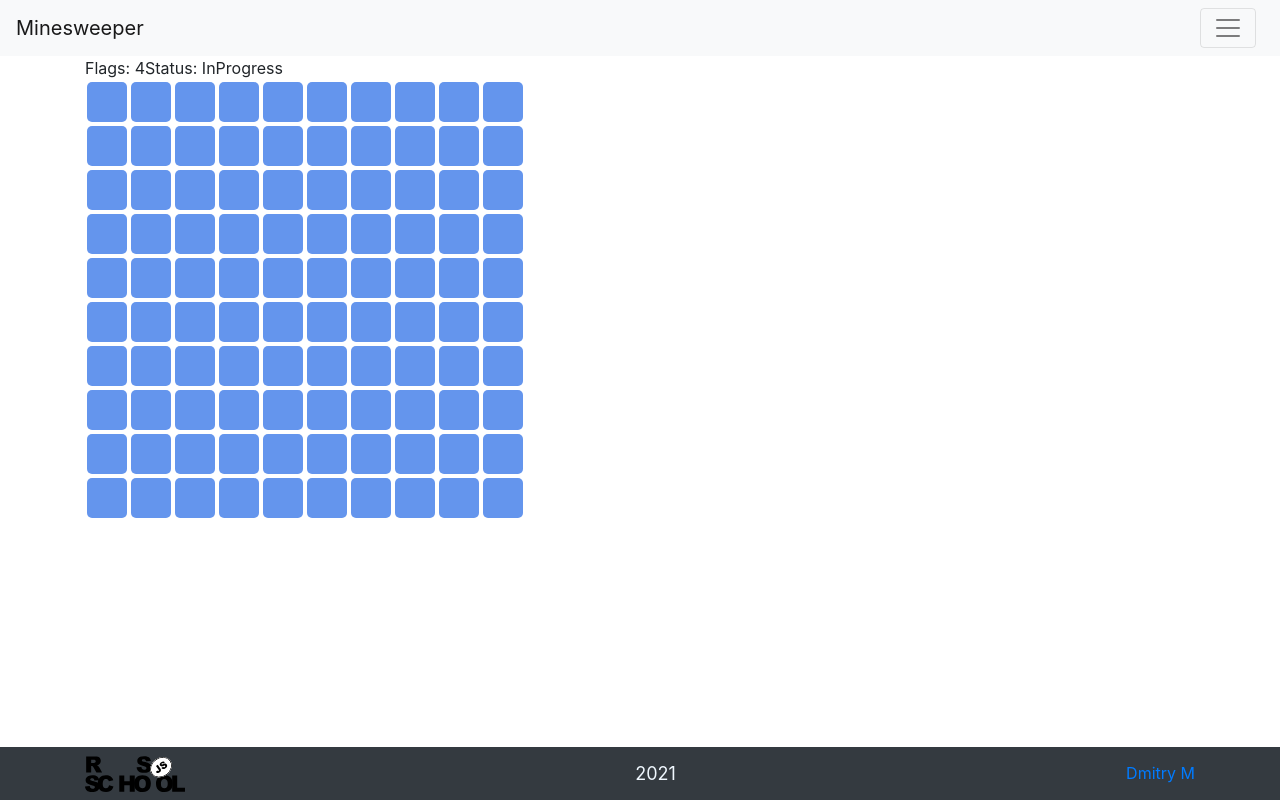
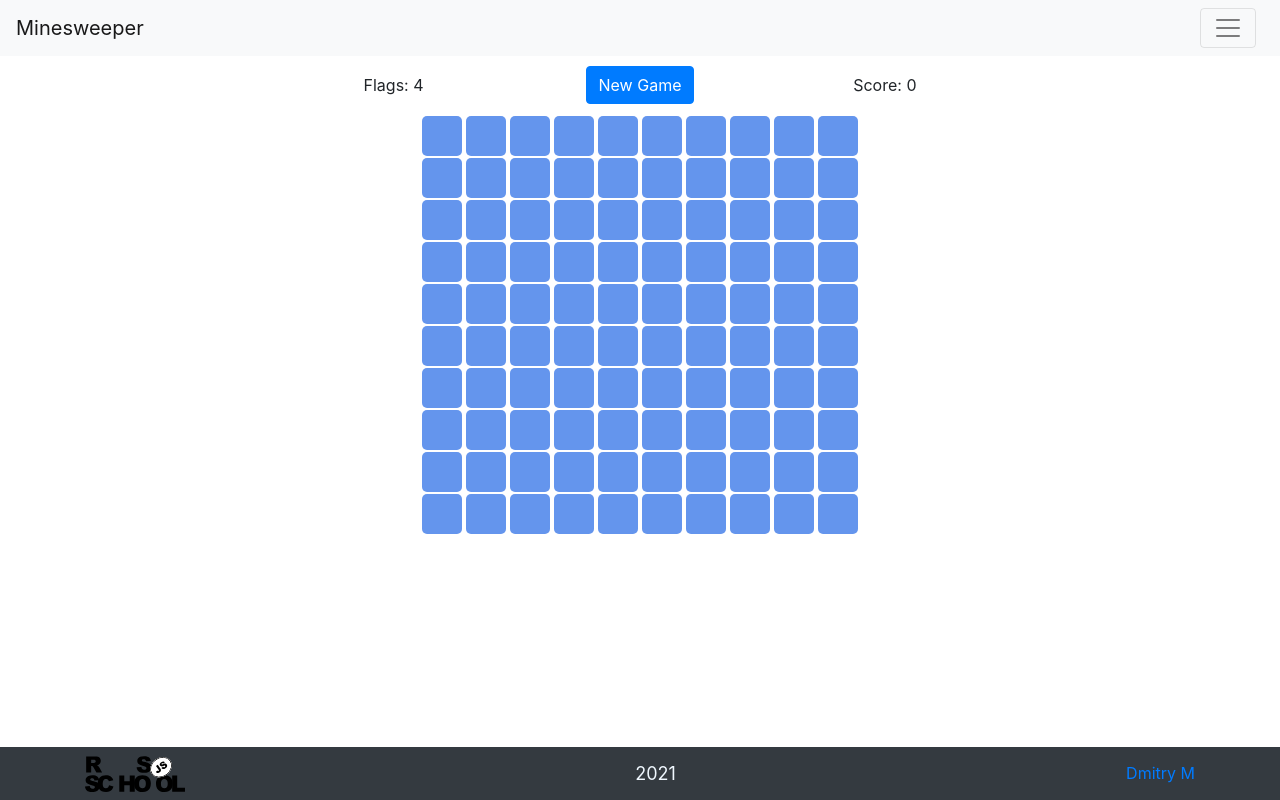
Before and after one commit to MrBlacky01/react-game, a React app: page / in a window 1280 px wide. Built offline with nearby package versions, Linux system fonts and the light colour scheme.

Commit message:
feat: add score timer, add new game button, add dialogs on game finish

```diff
--- a/src/AppConstants.ts
+++ b/src/AppConstants.ts
@@ -7,7 +7,8 @@ export enum CellValueEnum {
 export enum GameConditionEnum {
     Win = 'Win',
     Failed = 'Failed',
-    InProgress = 'InProgress'
+    InProgress = 'InProgress',
+    New = 'New'
 }
 
 export class MineSwiperField{
--- a/src/Pages/MineField/Components/FieldCell/FieldCell.tsx
+++ b/src/Pages/MineField/Components/FieldCell/FieldCell.tsx
@@ -1,68 +1,58 @@
 import React from 'react';
-import { Button } from 'reactstrap';
 import { CellValueEnum } from '../../../../AppConstants';
 import styles from  "./FieldCell.module.scss"
 
 interface FieldCellProps {
     type: CellValueEnum;
     hasFreeFlag: boolean;
+    hasFlag: boolean;
     index:number;
     value?: number;
     shouldBeOpened: boolean;
 
-    onOpen?: (index: number, type: CellValueEnum, hasFlag: boolean) => void;
+    onOpen?: (index: number, type: CellValueEnum) => void;
     onFlag?: (index: number, isPut: boolean) => void;
 }
 
 interface FieldCellState {
     isOpened: boolean;
-    hasFlag: boolean;
 }
 
-export class FieldCell extends React.Component<FieldCellProps, FieldCellState>{
+export class FieldCell extends React.PureComponent<FieldCellProps, FieldCellState>{
 
     constructor(props: FieldCellProps){
         super(props);
         this.state = {
-            isOpened: false,
-            hasFlag: false
+            isOpened: false
         };
     }
 
     componentDidUpdate(prevProps: FieldCellProps){
         if(this.props.shouldBeOpened !== prevProps.shouldBeOpened){
             this.setState({
-                ...this.state,
-                isOpened: this.props.shouldBeOpened
+                isOpened: this.props.shouldBeOpened,
             })
         }
     }
 
     private openField(){
-        const {onOpen, index, type, onFlag} = this.props;
+        const {onOpen, index, type} = this.props;
         this.setState({
             ...this.state,
             isOpened: true,
-            hasFlag: false
         });
         if(onOpen){
-            onOpen(index, type, this.state.hasFlag)
+            onOpen(index, type)
         }
     }
 
     private flagField(){
-        const {onFlag, index, hasFreeFlag} = this.props;
-        const {hasFlag} = this.state;
+        const {onFlag, index, hasFreeFlag, hasFlag} = this.props;
         if(!hasFreeFlag && !hasFlag)
             return;
-        this.setState({
-            ...this.state,
-            hasFlag: !hasFlag
-        }, () =>{
-            if(onFlag){
-                onFlag(index, this.state.hasFlag)
-            }
-        });
+        if(onFlag){
+            onFlag(index, !hasFlag)
+        }
     }
 
     private _handleClick = (event: React.MouseEvent<HTMLDivElement, MouseEvent>) => {
@@ -77,8 +67,8 @@ export class FieldCell extends React.Component<FieldCellProps, FieldCellState>{
     }
 
     render(){
-        const {type, value, shouldBeOpened} = this.props;
-        const {isOpened, hasFlag} = this.state;
+        const {type, value, hasFlag } = this.props;
+        const {isOpened} = this.state;
         return (
             <>
                 <div className={`${styles.cell} ${isOpened ? styles.opened : styles.closed}`}
@@ -87,7 +77,7 @@ export class FieldCell extends React.Component<FieldCellProps, FieldCellState>{
                 >
                     <span className={styles.text}>
                         {hasFlag && !isOpened ? 'F' : null}
-                        {isOpened ? type == CellValueEnum.Bomb? 'B' : value : null}
+                        {isOpened ? type == CellValueEnum.Bomb? 'B' : value ? value : null : null}
                     </span>
                 </div>
             </>
--- /dev/null
+++ b/src/Pages/MineField/Components/ModalDialog/ModalDialog.tsx
@@ -0,0 +1,37 @@
+import React, { useState } from 'react';
+import { Button, Modal, ModalHeader, ModalBody, ModalFooter } from 'reactstrap';
+
+interface MineFieldProps {
+    title: string;
+    body: string;
+    onClick: () => void;
+}
+
+export const ModalDialog = (props: MineFieldProps) => {
+    const {
+        title,
+        body,
+        onClick
+    } = props;
+
+    const [modal, setModal] = useState(true);
+
+    const toggle = () => {
+        setModal(!modal);
+        onClick();
+    }
+
+    return (
+      <div>
+        <Modal isOpen={modal} >
+          <ModalHeader>{title}</ModalHeader>
+          <ModalBody>
+            {body}
+          </ModalBody>
+          <ModalFooter>
+            <Button color="primary" onClick={toggle}>Start New Game</Button>{' '}
+          </ModalFooter>
+        </Modal>
+      </div>
+    );
+  }
--- /dev/null
+++ b/src/Pages/MineField/Components/Timer/Timer.tsx
@@ -0,0 +1,74 @@
+import React from 'react';
+import styles from "./Timer.module.scss"
+
+interface TimerProps {
+    timeStart: number;
+    shouldStart: boolean;
+    shouldFinish: boolean;
+    onTick: (time: number) => void;
+}
+
+interface TimerState {
+    running: boolean;
+    currentTime: number;
+}
+
+export class Timer extends React.Component<TimerProps, TimerState>{
+
+    private _watch: NodeJS.Timeout;
+    constructor(props: TimerProps){
+        super(props);
+        this.state = {
+            running: false,
+            currentTime: props.timeStart
+        };
+    }
+
+    componentDidUpdate(prevProps: TimerProps){
+        if(prevProps.shouldStart != this.props.shouldStart && this.props.shouldStart){
+            this.start();
+        }
+
+        if(prevProps.shouldFinish != this.props.shouldFinish && this.props.shouldFinish){
+            this.stop();
+        }
+    }
+
+    start = () => {
+        if (!this.state.running) {
+            this.setState({ running: true, currentTime: this.props.timeStart });
+            this._watch = setInterval(() => {
+                this.step();
+            }, 1000);
+        }
+    };
+
+    stop = () => {
+        this.setState({ running: false });
+        clearInterval(this._watch);
+    };
+
+    reset = () => {
+        this.setState({
+          currentTime: 0,
+        });
+    };
+
+    step = () => {
+        this.setState({ currentTime: this.state.currentTime + 1 },
+        () =>{
+            if(this.props.onTick){
+                this.props.onTick(this.state.currentTime)
+            }
+        });
+    };
+
+    render() {
+        const {running,currentTime} = this.state;
+        return (
+          <>
+            {currentTime}
+          </>
+        );
+      }
+}
--- a/src/Pages/MineField/MineField.tsx
+++ b/src/Pages/MineField/MineField.tsx
@@ -3,7 +3,9 @@ import styles from "./MineFiled.module.scss"
 import { FieldCell } from './Components/FieldCell/FieldCell';
 import { CellValueEnum, GameConditionEnum, MineSwiperField } from '../../AppConstants';
 import { MineService } from './../../Services/MineService';
-import { Container } from 'reactstrap';
+import { Button, Container } from 'reactstrap';
+import { Timer } from './Components/Timer/Timer';
+import { ModalDialog } from './Components/ModalDialog/ModalDialog';
 
 interface MineFieldProps {
     width: number;
@@ -13,9 +15,11 @@ interface MineFieldProps {
 
 interface MineFieldState {
     fieldValues: Array<number>;
-    flagCount: number;
+    flagsValues: Array<number>;
     fieldStatuses: Array<boolean>;
-    condition: GameConditionEnum
+    condition: GameConditionEnum;
+    currentTime: number;
+    beginTime: number;
 }
 
 export class MineField extends React.Component<MineFieldProps, MineFieldState>{
@@ -27,18 +31,35 @@ export class MineField extends React.Component<MineFieldProps, MineFieldState>{
         this.mineService = new MineService();
         this.state = {
             fieldValues: [],
-            flagCount: props.bombCount,
+            flagsValues: [],
             fieldStatuses: [],
-            condition: GameConditionEnum.InProgress
+            condition: GameConditionEnum.New,
+            currentTime: 0,
+            beginTime: 0
         };
     }
 
     componentDidMount(){
+        this._resetGameState();
+    }
+
+    _handleContextClick(event: React.MouseEvent<HTMLElement, MouseEvent>){
+        event.preventDefault();
+    }
+
+    _handleNewGameClick = () => {
+        this._resetGameState();
+    }
+
+    private _resetGameState = () =>{
         const {width, bombCount, height} = this.props;
         this.setState({
-            ...this.state,
             fieldValues: this.mineService.getFieldArray(width, height, bombCount),
             fieldStatuses: this.mineService.getEmptyArray(width * height),
+            condition: GameConditionEnum.New,
+            currentTime: 0,
+            beginTime: 0,
+            flagsValues: [],
         }, () => {
             this.bombIndexes = [];
             this.state.fieldValues.forEach( (x, index) => {
@@ -49,48 +70,62 @@ export class MineField extends React.Component<MineFieldProps, MineFieldState>{
         });
     }
 
-    _handleContextClick(event: React.MouseEvent<HTMLElement, MouseEvent>){
-        event.preventDefault();
-    }
-
     _handleFlag = (index: number, isPut: boolean) => {
-        const {flagCount} = this.state;
-        const newFlagCount = isPut ? flagCount - 1: flagCount + 1
+        const {flagsValues} = this.state;
+        if(isPut){
+            flagsValues.push(index);
+        }else{
+            const flagValueIndex = flagsValues.findIndex(x => x === index);
+            if(flagValueIndex >= 0){
+                flagsValues.splice(flagValueIndex, 1)
+            }
+        }
         this.setState({
             ...this.state,
-            flagCount: newFlagCount,
+            flagsValues: flagsValues,
         });
     }
 
-    _handleOpen = (index: number, type: CellValueEnum, hasFlag: boolean) => {
-        const { condition, flagCount} = this.state;
-        const isFailed = type === CellValueEnum.Bomb;
-        this.setState({
-            ...this.state,
-            condition: isFailed ? GameConditionEnum.Failed: condition,
-            flagCount: hasFlag ? flagCount + 1: flagCount
-        }, () => {
+    _handleOpen = (index: number, type: CellValueEnum) => {
+        this.setState((state) => {
+                const isFailed = type === CellValueEnum.Bomb;
+                return {
+                    condition: isFailed ? GameConditionEnum.Failed: state.condition
+                }
+            }, () => {
             this._openCell(index);
         });
     }
 
+    _handleTick = (time: number) =>{
+        this.setState({currentTime: time});
+    }
+
     private _openCell = (index: number) => {
-        const {fieldValues, fieldStatuses, condition} = this.state;
+        const {fieldValues, fieldStatuses, condition, flagsValues} = this.state;
         if(fieldStatuses[index])
             return;
         const isEmpty = fieldValues[index] == MineSwiperField.EMPTY_VALUE;
         fieldStatuses[index] = true;
         const isWin = this._isGameFinished();
+        const isInProgres = condition === GameConditionEnum.New ? GameConditionEnum.InProgress : condition;
+        const flagValueIndex = flagsValues.findIndex(x => x === index);
+        if(flagValueIndex >= 0){
+            flagsValues.splice(flagValueIndex, 1)
+        }
         this.setState({
-            ...this.state,
             fieldStatuses: fieldStatuses,
-            condition: isWin ? GameConditionEnum.Win: condition,
+            condition: isWin ? GameConditionEnum.Win: isInProgres,
+            flagsValues: flagsValues
         }, () => {
             if(isEmpty){
                 const neighbours = this.mineService.getNeighboursIndexesByIndex(index, this.props.width, this.props.height);
-                neighbours.forEach(x => {
-                    this._openCell(x);
-                })
+                setTimeout(() => {
+                    neighbours.forEach(x => {
+                        this._openCell(x);
+                    });
+                });
+
             }
         })
     }
@@ -103,20 +138,24 @@ export class MineField extends React.Component<MineFieldProps, MineFieldState>{
 
     renderField(){
         let resultTable: JSX.Element[] = [];
-        const {width, height} = this.props;
-        const {fieldValues, flagCount, fieldStatuses} = this.state;
+        const {width, height, bombCount} = this.props;
+        const {fieldValues, flagsValues, fieldStatuses} = this.state;
+        const hasFreeFlags = flagsValues.length < bombCount;
         for(var i = 0; i < height; i++){
             const beginLenght = i * width;
             const rowItems = fieldValues.slice(beginLenght, beginLenght + width);
             resultTable.push(
-                <div key={"row" + i} className={styles.row}>
+                <div key={"row" + i}>
                     {rowItems.map( (item, index) => {
-                        const isOpen = fieldStatuses[beginLenght + index];
+                        const realIndex = beginLenght + index;
+                        const isOpen = fieldStatuses[realIndex];
+                        const hasFlag = flagsValues.some(x => x === realIndex);
                         const type = item === 0 ? CellValueEnum.Empty : item === MineSwiperField.BOMB_VALUE ? CellValueEnum.Bomb : CellValueEnum.WithNumber;
                         return <FieldCell
                             key={index + beginLenght}
                             index={index + beginLenght}
-                            hasFreeFlag={flagCount > 0}
+                            hasFreeFlag={hasFreeFlags}
+                            hasFlag={hasFlag}
                             type={type}
                             value={item}
                             shouldBeOpened={isOpen}
@@ -132,12 +171,40 @@ export class MineField extends React.Component<MineFieldProps, MineFieldState>{
     }
 
     render(){
-        const {flagCount, condition} = this.state;
+        const {flagsValues, condition, beginTime } = this.state;
+        const {bombCount} = this.props;
         return (
             <Container onContextMenu={this._handleContextClick}>
-                Flags: {flagCount}
-                Status: {condition}
-                {this.renderField()}
+                <div className={styles.stats}>
+                    <span className={styles.flags}>Flags: {bombCount - flagsValues.length}</span>
+                    <Button color="primary" onClick={this._handleNewGameClick}>New Game</Button>
+                    <div className={styles.score}>
+                        <span>Score:  </span>
+                        <Timer
+                            timeStart={beginTime}
+                            shouldStart={condition === GameConditionEnum.InProgress}
+                            shouldFinish={condition !== GameConditionEnum.InProgress}
+                            onTick={this._handleTick}
+                        />
+                    </div>
+                </div>
+                <div className={styles.field}>
+                    {this.renderField()}
+                </div>
+                {condition === GameConditionEnum.Win &&
+                    <ModalDialog
+                        title="Congradulations"
+                        body={`You win. Your score is ${this.state.currentTime}`}
+                        onClick={this._handleNewGameClick}
+                    />
+                }
+                {condition === GameConditionEnum.Failed &&
+                    <ModalDialog
+                        title="Ooops :("
+                        body="You loose. Try once again."
+                        onClick={this._handleNewGameClick}
+                    />
+                }
             </Container>
         );
     }
--- a/src/Pages/MineField/MineFiled.module.scss
+++ b/src/Pages/MineField/MineFiled.module.scss
@@ -1,3 +1,20 @@
-.row{
+.field{
     display: flex;
+    align-items: center;
+    justify-content: center;
 }
+
+.stats{
+    display: flex;
+    align-items: center;
+    justify-content: center;
+    margin: 10px 0;
+}
+
+.flags{
+    width: 20%;
+}
+.score{
+    width: 20%;
+    text-align: end;
+}
```
Also changed, not shown: src/Pages/MineField/Components/Timer/Timer.module.scss (added).
